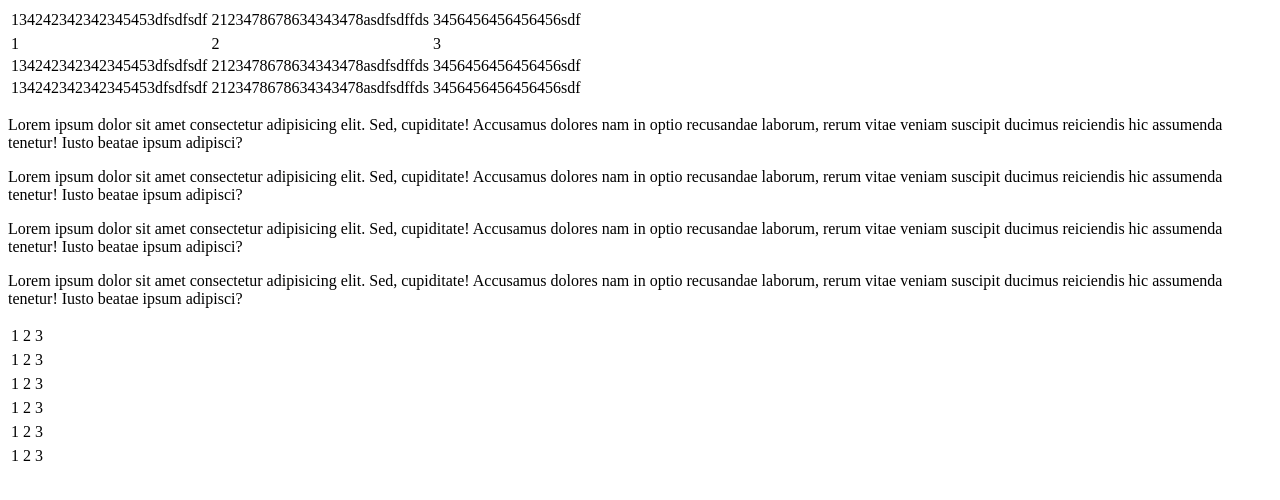
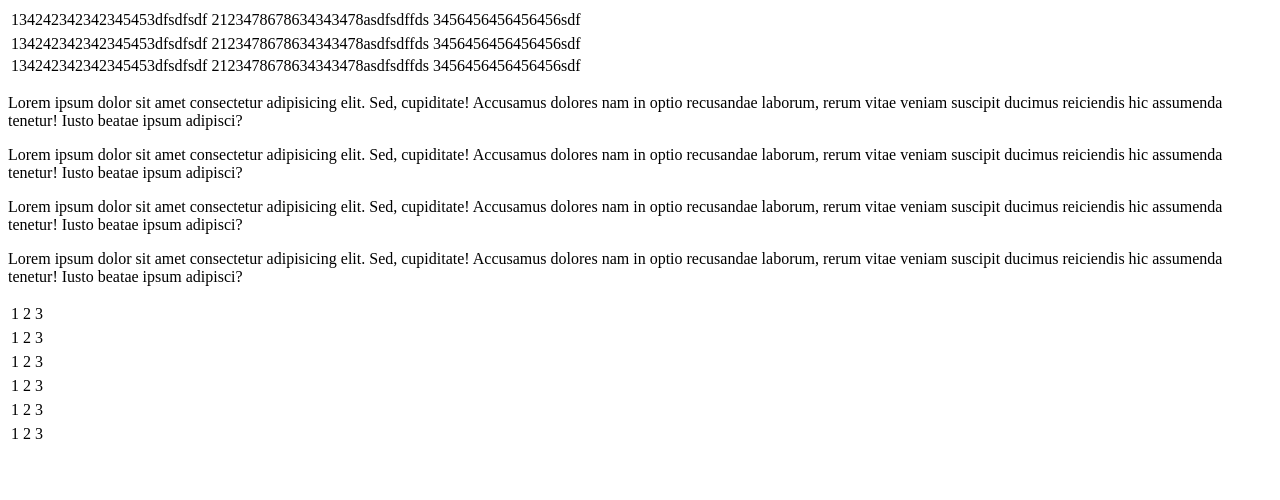
Before and after one commit to ristianaditya/test_akhir, a plain HTML site: page about.html in a window 1280 px wide. Drawn offline with Linux system fonts and the light colour scheme.

Commit message:
feat menambahkan fitur baru

```diff
--- a/about.html
+++ b/about.html
@@ -13,11 +13,6 @@
     </tr>
 </table>
 <table>
-    <tr>
-        <td>1</td>
-        <td>2</td>
-        <td>3</td>
-    </tr>
     <tr>
         <td>134242342342345453dfsdfsdf</td>
         <td>2123478678634343478asdfsdffds</td>
```
Also changed, not shown: index.html (+1 -0 lines).
